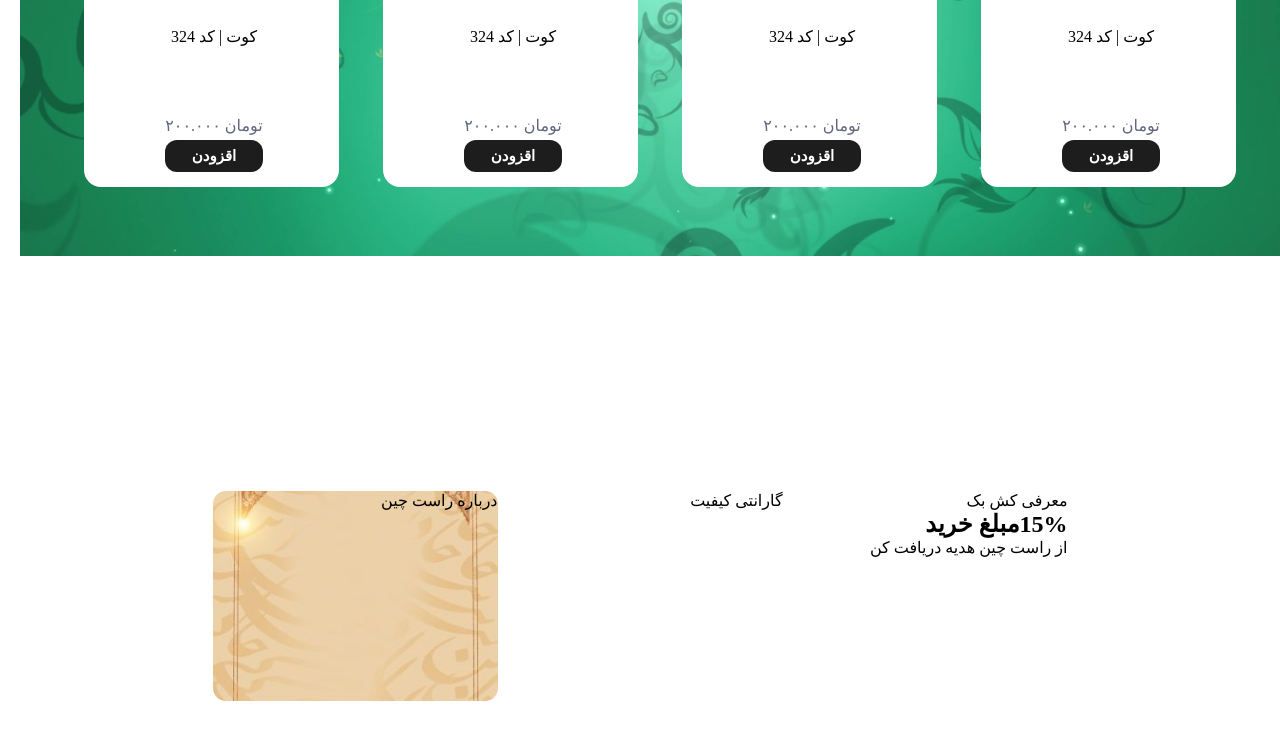
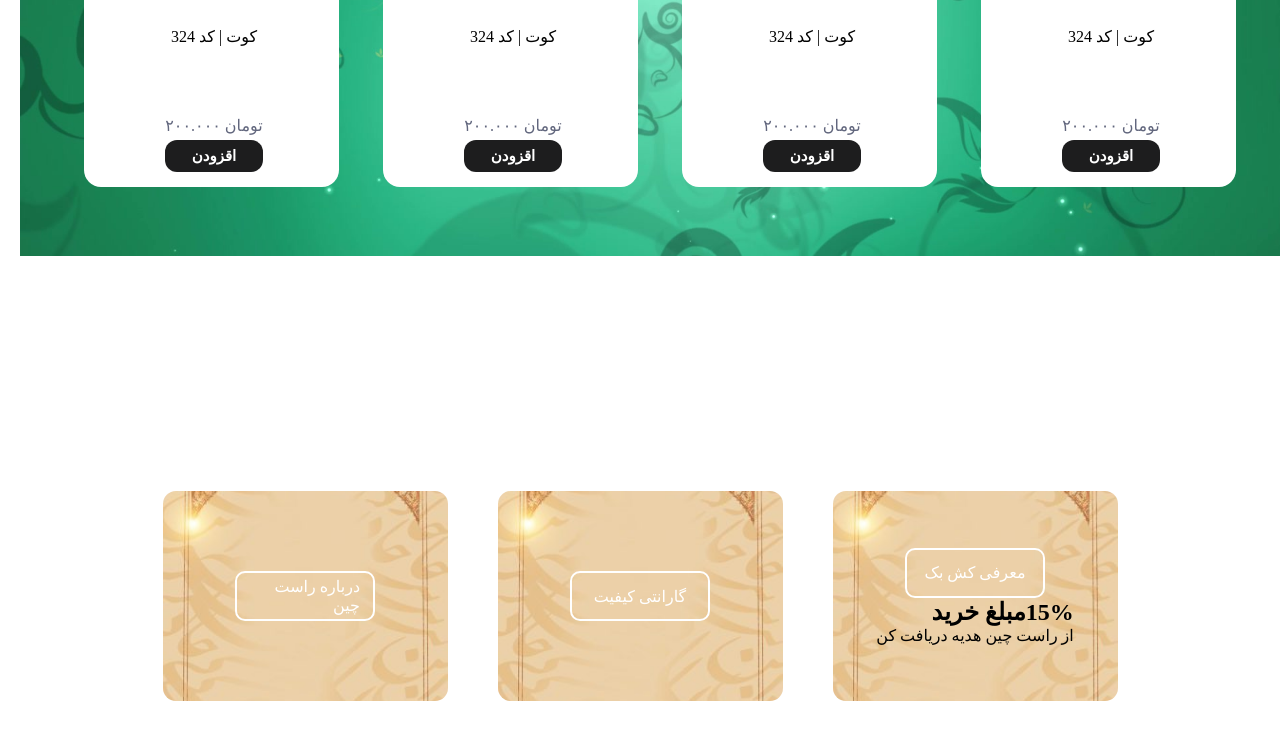
Before and after one commit to meysam1920/proje-dostihaa, a plain HTML site: page project-cop/index.html in a window 1280 px wide. Shown: the part 668-1408 px from the top of the page. Drawn offline with Linux system fonts and the light colour scheme.

Commit message:
crete compelet style banner button

```diff
--- a/project-cop/main.css
+++ b/project-cop/main.css
@@ -180,7 +180,19 @@ body {
     width: 285px;
     height: 210px;
     border-radius: 13px;
+    align-items: center;
+    justify-content: center;
+    background: url('./imges/banner/poster\ 3.jpeg') center/cover  ;
+    margin: 0 25px;
 }
-#baner-small1 {
-    background: url('./imges/banner/poster\ 3.jpeg') center/cover  ;
+.baner-button {
+    display: flex;
+    width: 110px;
+    height: 30px;
+    border: 2px solid #fff;
+    border-radius: 10px;
+    justify-content: center;
+    align-items: center;
+    padding: 8px 13px;
+    color: #fff;
 }
```
